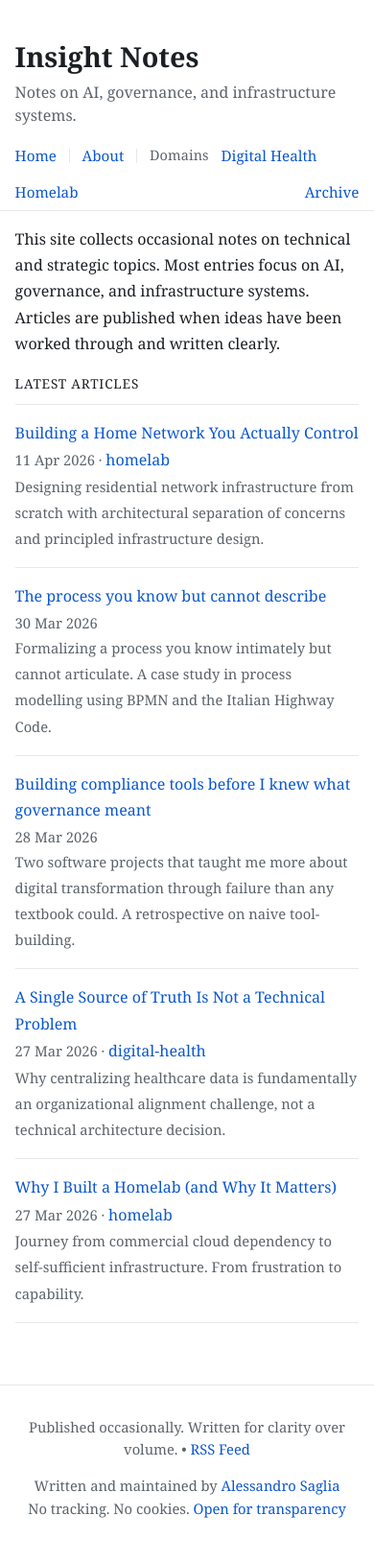
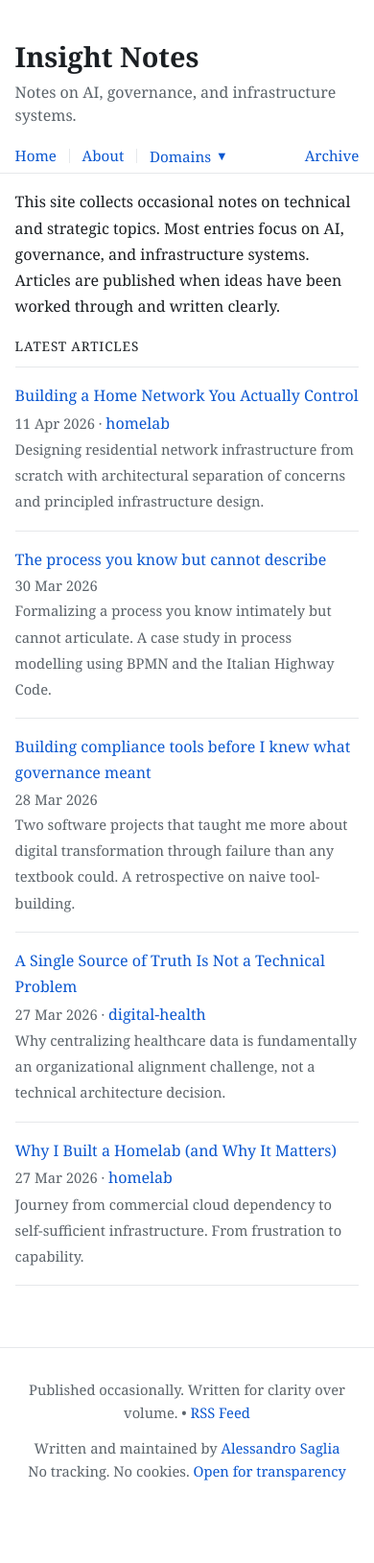
Before and after one commit to ale-saglia/insight, a Jekyll site: the page built from index.md, in a window 390 px wide. Shown: the whole page at 96% size. Built offline with Jekyll 4.4.1, drawn with Linux system fonts in a browser that asks for light colours; after the commit the page ends 1590 px from its top, so only the background shows below that.

Commit message:
feat(nav): implement dropdown menu for domains with responsive visibility

```diff
--- a/_includes/nav.html
+++ b/_includes/nav.html
@@ -1,12 +1,96 @@
-<nav class="site-nav" aria-label="Primary">
+<nav class="site-nav" aria-label="Primary" id="site-nav">
   <a href="{{ '/' | relative_url }}">Home</a>
   <span class="site-nav-divider" aria-hidden="true"></span>
   <a href="https://ale-saglia.com" target="_blank">About</a>
   <span class="site-nav-divider" aria-hidden="true"></span>
-  <span class="site-nav-label">Domains</span>
-  {% assign category_pages = site.pages | where: 'layout', 'category' | where_exp: 'p', "p.path contains 'src/'" | where_exp: 'p', "p.category != 'general'" | sort: 'title' %}
-  {% for category_page in category_pages %}
-    <a href="{{ category_page.url | relative_url }}">{{ category_page.title }}</a>
-  {% endfor %}
+
+  <div class="domains-group">
+    <span class="site-nav-label">Domains</span>
+    {% assign category_pages = site.pages | where: 'layout', 'category' | where_exp: 'p', "p.path contains 'src/'" | where_exp: 'p', "p.category != 'general'" | sort: 'title' %}
+    {% for category_page in category_pages %}
+      <a href="{{ category_page.url | relative_url }}">{{ category_page.title }}</a>
+    {% endfor %}
+  </div>
+
+  <div class="domains-dropdown" aria-label="Domains menu">
+    <button class="domains-dropdown-trigger" aria-expanded="false" aria-haspopup="true">Domains <span class="domains-dropdown-arrow">▼</span></button>
+    <div class="domains-dropdown-menu">
+      {% for category_page in category_pages %}
+        <a href="{{ category_page.url | relative_url }}" class="domains-dropdown-item">{{ category_page.title }}</a>
+      {% endfor %}
+    </div>
+  </div>
+
   <a href="{{ '/archive/' | relative_url }}" class="nav-archive">Archive</a>
 </nav>
+
+<script>
+  (function() {
+    const nav = document.getElementById('site-nav');
+    const domainsGroup = document.querySelector('.domains-group');
+    const domainsDropdown = document.querySelector('.domains-dropdown');
+    const domainsDropdownTrigger = document.querySelector('.domains-dropdown-trigger');
+    const domainsDropdownMenu = document.querySelector('.domains-dropdown-menu');
+
+    if (!nav || !domainsGroup || !domainsDropdown || !domainsDropdownTrigger || !domainsDropdownMenu) return;
+
+    function checkWrap() {
+      // Get all children heights to detect wrapping
+      const navHeight = nav.offsetHeight;
+      const navStyle = window.getComputedStyle(nav);
+      const lineHeight = parseFloat(navStyle.lineHeight) || 20;
+
+      // If nav has wrapped to multiple lines, show dropdown
+      const isWrapped = navHeight > lineHeight * 1.1;
+
+      if (isWrapped) {
+        domainsGroup.classList.add('hidden');
+        domainsDropdown.classList.add('visible');
+      } else {
+        domainsGroup.classList.remove('hidden');
+        domainsDropdown.classList.remove('visible');
+        domainsDropdownMenu.classList.remove('open');
+        domainsDropdownTrigger.setAttribute('aria-expanded', 'false');
+      }
+    }
+
+    // Handle dropdown toggle
+    domainsDropdownTrigger.addEventListener('click', function(e) {
+      e.preventDefault();
+      const isOpen = domainsDropdownMenu.classList.contains('open');
+      if (isOpen) {
+        domainsDropdownMenu.classList.remove('open');
+        domainsDropdownTrigger.setAttribute('aria-expanded', 'false');
+      } else {
+        domainsDropdownMenu.classList.add('open');
+        domainsDropdownTrigger.setAttribute('aria-expanded', 'true');
+      }
+    });
+
+    // Close dropdown when clicking outside
+    document.addEventListener('click', function(e) {
+      if (!domainsDropdown.contains(e.target)) {
+        domainsDropdownMenu.classList.remove('open');
+        domainsDropdownTrigger.setAttribute('aria-expanded', 'false');
+      }
+    });
+
+    // Close dropdown when item is selected
+    domainsDropdownMenu.querySelectorAll('a').forEach(function(link) {
+      link.addEventListener('click', function() {
+        domainsDropdownMenu.classList.remove('open');
+        domainsDropdownTrigger.setAttribute('aria-expanded', 'false');
+      });
+    });
+
+    // Check on load
+    checkWrap();
+
+    // Check on resize with debounce
+    let resizeTimeout;
+    window.addEventListener('resize', function() {
+      clearTimeout(resizeTimeout);
+      resizeTimeout = setTimeout(checkWrap, 150);
+    });
+  })();
+</script>
--- a/assets/styles.css
+++ b/assets/styles.css
@@ -68,6 +68,109 @@
 .site-nav a {
   color: var(--link);
   text-decoration: none;
+}
+
+.domains-group {
+  display: flex;
+  align-items: center;
+  gap: 0.8rem;
+}
+
+.domains-group.hidden {
+  display: none;
+}
+
+.domains-dropdown {
+  display: none;
+  position: relative;
+}
+
+.domains-dropdown.visible {
+  display: block;
+}
+
+.domains-dropdown-trigger {
+  background: none;
+  border: none;
+  color: var(--link);
+  font-size: 0.95rem;
+  font-family: inherit;
+  cursor: pointer;
+  padding: 0;
+  margin: 0;
+  text-decoration: none;
+  transition: text-decoration 0.15s ease;
+  font-weight: normal;
+  display: flex;
+  align-items: center;
+  gap: 0.3rem;
+}
+
+.domains-dropdown-arrow {
+  display: inline-block;
+  font-size: 0.8rem;
+  transition: transform 0.2s ease;
+  line-height: 1;
+}
+
+.domains-dropdown-trigger[aria-expanded="true"] .domains-dropdown-arrow {
+  transform: rotate(180deg);
+}
+
+.domains-dropdown-trigger:hover {
+  text-decoration: underline;
+}
+
+.domains-dropdown-trigger:focus {
+  outline: 2px solid var(--link);
+  outline-offset: 2px;
+  border-radius: 2px;
+}
+
+.domains-dropdown-menu {
+  display: none;
+  position: absolute;
+  top: 100%;
+  left: 0;
+  background: var(--bg);
+  border: 1px solid var(--line);
+  border-radius: 4px;
+  margin-top: 0.5rem;
+  box-shadow: 0 2px 8px rgba(0, 0, 0, 0.1);
+  min-width: 160px;
+  z-index: 100;
+  flex-direction: column;
+}
+
+@media (prefers-color-scheme: dark) {
+  .domains-dropdown-menu {
+    box-shadow: 0 2px 8px rgba(0, 0, 0, 0.4);
+  }
+}
+
+.domains-dropdown-menu.open {
+  display: flex;
+}
+
+.domains-dropdown-item {
+  display: block;
+  padding: 0.6rem 1rem;
+  color: var(--link);
+  text-decoration: none;
+  transition: background 0.1s ease;
+}
+
+.domains-dropdown-item:hover {
+  background: var(--line);
+  text-decoration: none;
+}
+
+.domains-dropdown-item:first-child {
+  border-radius: 3px 3px 0 0;
+}
+
+.domains-dropdown-item:last-child {
+  border-radius: 0 0 3px 3px;
 }
 
 .nav-archive {
```
